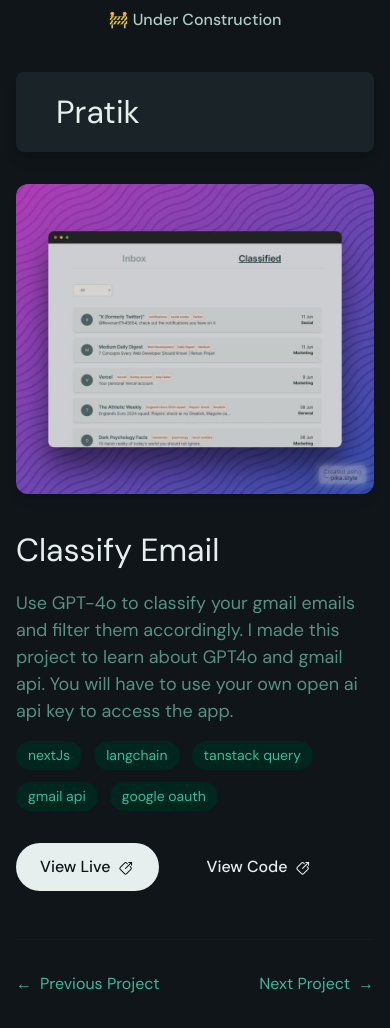
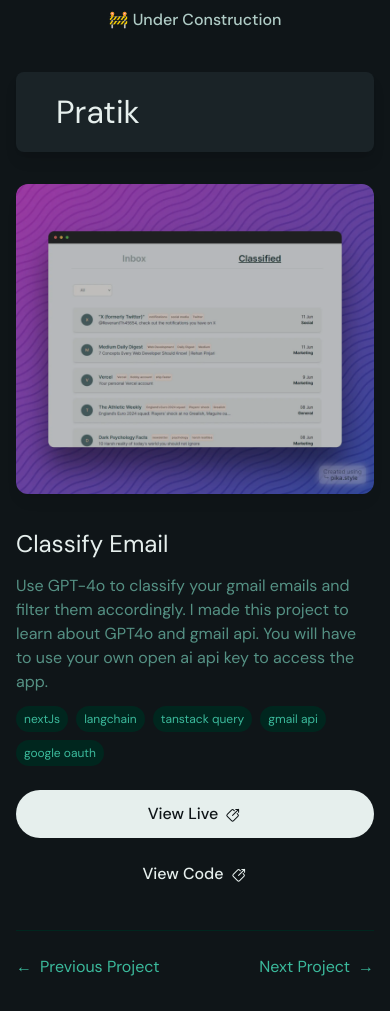
Before and after one commit to pratikdevdas/myportfolio, a Next.js app: page /projects/emailClassify in a window 390 px wide. Built offline with nearby package versions, Linux system fonts and the light colour scheme.

Commit message:
feat: ✅ enhance for mobile

```diff
--- a/pages/404.tsx
+++ b/pages/404.tsx
@@ -29,9 +29,9 @@ export default function Error() {
         <div className="mx-auto max-w-[660px] px-4 py-8 md:py-12 lg:max-w-[900px] xl:max-w-[1184px]">
           <Navbar />
           <main className="font-dm-sans text-light">
-            <div className="mt-8 md:mt-12 flex flex-col items-center justify-center gap-8">
-              <div className="w-full max-w-[500px]">
-                <div className="relative overflow-hidden rounded-xl bg-dark-green-100 p-8">
+            <div className="mt-6 md:mt-8 md:mt-12 flex flex-col items-center justify-center gap-6 md:gap-8">
+              <div className="w-full max-w-[400px] md:max-w-[500px]">
+                <div className="relative overflow-hidden rounded-xl bg-dark-green-100 p-4 md:p-8">
                   <Image
                     src={four}
                     alt="404 Error"
@@ -41,12 +41,16 @@ export default function Error() {
                 </div>
               </div>
 
-              <div className="text-center">
-                <h1 className="mb-6 text-3xl font-bold md:text-4xl text-dark-green-200">Page Not Found</h1>
-                <p className="mb-8 text-lg text-dark-green-300">The page you are looking for might have been removed, had its name changed, or is temporarily unavailable.</p>
+              <div className="text-center px-4">
+                <h1 className="mb-4 md:mb-6 text-2xl md:text-3xl lg:text-4xl font-bold text-dark-green-200">
+                  Page Not Found
+                </h1>
+                <p className="mb-6 md:mb-8 text-base md:text-lg text-dark-green-300">
+                  The page you are looking for might have been removed, had its name changed, or is temporarily unavailable.
+                </p>
 
-                <Button onClick={handleBack}>
-                  <HomeIcon className="h-5 w-5" />
+                <Button onClick={handleBack} className="w-full sm:w-auto">
+                  <HomeIcon className="h-4 w-4 md:h-5 md:w-5" />
                   Take Me Back
                 </Button>
               </div>
--- a/pages/projects/[project].tsx
+++ b/pages/projects/[project].tsx
@@ -84,19 +84,19 @@ const Post = ({
                 </div>
 
                 <div className="w-full md:w-1/2">
-                  <div className="space-y-4">
-                    <h1 className="text-3xl text-dark-green-50 md:text-4xl">
+                  <div className="space-y-3">
+                    <h1 className="text-2xl text-dark-green-50 md:text-3xl lg:text-4xl">
                       {title}
                     </h1>
-                    <p className="text-lg  text-dark-green-300">
+                    <p className="text-base md:text-lg text-dark-green-300">
                       {description}
                     </p>
 
-                      <ul className="flex flex-wrap gap-3 text-green">
+                    <ul className="flex flex-wrap gap-2 md:gap-3 text-green">
                       {stacks.map((tech, i) => (
                         <li
                           key={i}
-                            className="rounded-full bg-dark-green-900 px-3 py-1 text-sm"
+                          className="rounded-full bg-dark-green-900 px-2 py-1 md:px-3 text-xs md:text-sm"
                         >
                           {tech}
                         </li>
@@ -104,11 +104,10 @@ const Post = ({
                     </ul>
                   </div>
 
-                  <div className="flex gap-6 mt-8">
+                  <div className="mt-6 md:mt-8 flex flex-col sm:flex-row gap-3 sm:gap-6">
                     {url && (
-                      <Button href={url} openInNewTab={true}>
-                        View Live{" "}
-                        <ArrowUpOnSquareIcon className="h-4 w-4 rotate-45" />
+                      <Button href={url} openInNewTab={true} className="w-full sm:w-auto">
+                        View Live <ArrowUpOnSquareIcon className="h-4 w-4 rotate-45" />
                       </Button>
                     )}
                     {github && (
@@ -116,6 +115,7 @@ const Post = ({
                         variant="secondary"
                         href={github}
                         openInNewTab={true}
+                        className="w-full sm:w-auto"
                       >
                         View Code
                         <ArrowUpOnSquareIcon className="h-4 w-4 rotate-45" />
@@ -125,7 +125,7 @@ const Post = ({
                 </div>
               </div>
 
-              <nav className="mt-12 flex justify-between border-t border-dark-green-900 pt-8">
+              <nav className="mt-8 md:mt-12 flex justify-between border-t border-dark-green-900 pt-6 md:pt-8">
                 {prev ? (
                   <Link
                     className="flex items-center gap-2 text-green transition-colors hover:text-light"
```
Lines whose indentation alone changed are shown as unchanged.
